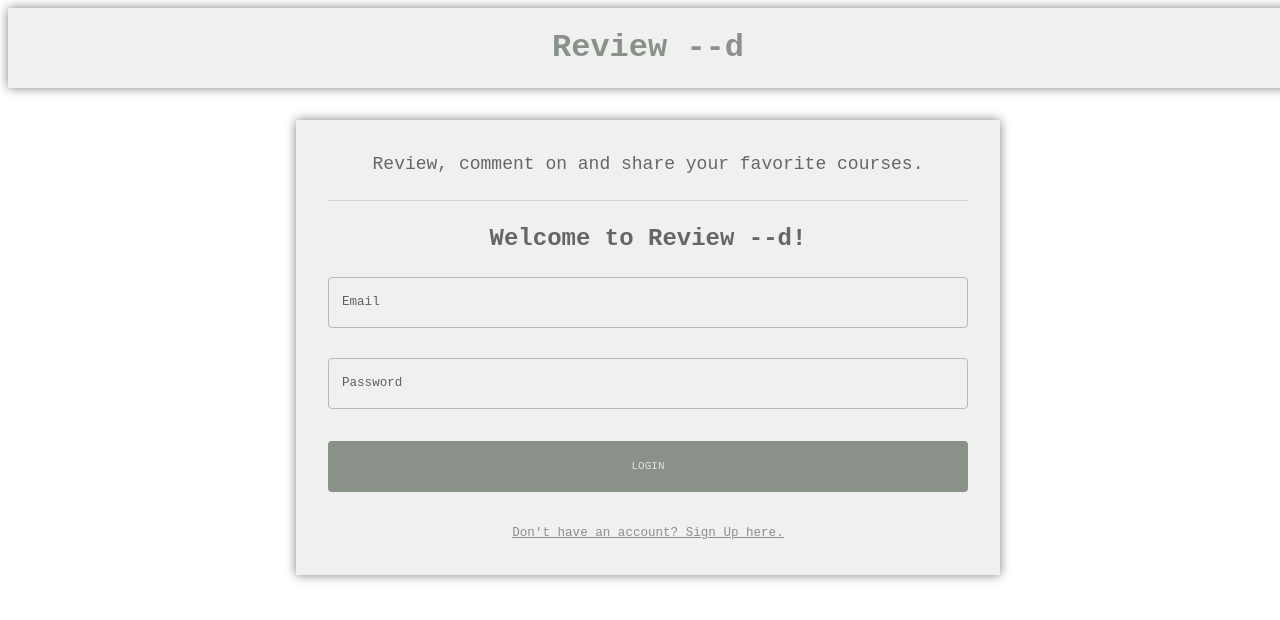
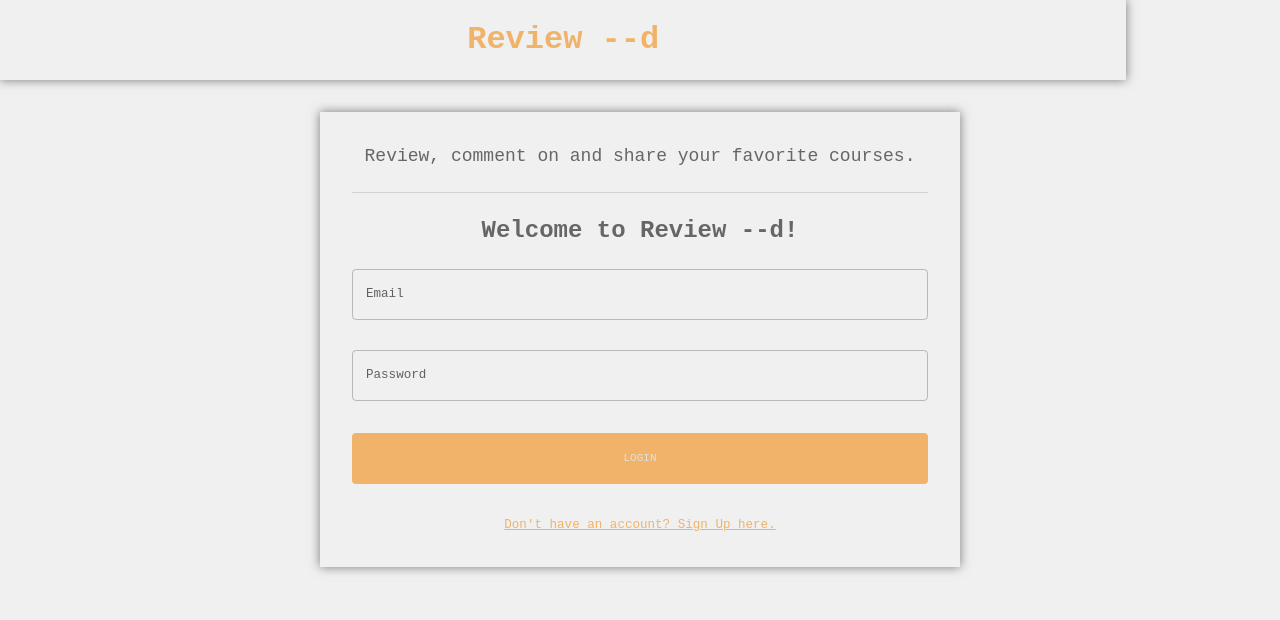
Before and after one commit to Ivargavve/Review-d, a React (Create React App) app in the folder client/: page / in a window 1280 px wide. Shown: the top 620 px of the page. Built offline with nearby package versions, Linux system fonts and the light colour scheme.

Commit message:
new theme
new colors and dark mode fix

```diff
--- a/client/src/App.js
+++ b/client/src/App.js
@@ -4,7 +4,7 @@ import LoginPage from "scenes/loginPage";
 import ProfilePage from "scenes/profilePage";
 import { useMemo } from "react";
 import { useSelector } from "react-redux";
-import { ThemeProvider } from "@mui/material";
+import { CssBaseline, ThemeProvider } from "@mui/material";
 import { createTheme } from "@mui/material/styles";
 import { themeSettings } from "./theme";
 import React, { useEffect } from 'react';
@@ -33,6 +33,7 @@ function App() {
     <div className="App">
       <BrowserRouter>
         <ThemeProvider theme={theme}>
+        <CssBaseline />
           <Routes>
             <Route path="/" element={<LoginPage />} />
             <Route path="/home" element={isAuth ? <HomePage /> : <Navigate to="/" />} />
--- a/client/src/scenes/navbar/index.jsx
+++ b/client/src/scenes/navbar/index.jsx
@@ -35,7 +35,7 @@ const Navbar = () => {
   const dark = theme.palette.neutral.dark;
   const background = theme.palette.background.default;
   const primaryLight = theme.palette.primary.light;
-  const alt = theme.palette.background.default;
+  const alt = theme.palette.background.alt;
   const fullName = `${user.firstName} ${user.lastName}`;
 
   return (
--- a/client/src/scenes/widgets/myPostWidget.jsx
+++ b/client/src/scenes/widgets/myPostWidget.jsx
@@ -16,13 +16,12 @@ import {
   } from "@mui/material";
   import FlexBetween from "components/flexBetween";
   import Dropzone from "react-dropzone";
-  import ImageUser from "components/imageUser";
   import WidgetWrap from "components/widgetWrap";
   import { useState } from "react";
   import { useDispatch, useSelector } from "react-redux";
   import { setPosts } from "state";
 
-  const MyPostWidget = ({ picturePath }) => {
+  const MyPostWidget = () => {
     const dispatch = useDispatch();
     const [isImage, setIsImage] = useState(false);
     const [image, setImage] = useState(null);
--- a/client/src/theme.js
+++ b/client/src/theme.js
@@ -16,16 +16,16 @@ export const colorTokens = {
     1000: "#000000",
   },
   primary: {
-    50: "#101210",
-    100: "#1d1f1d",
-    200: "#323632",
-    300: "#4d524d",
-    400: "#6c736c",
-    500: "#899189",
-    600: "#a2aba2",
-    700: "#b8c2b8",
-    800: "#ced9ce",
-    900: "#d5edd5",
+    50: "#f0ebe6",
+    100: "#f0e5d8",
+    200: "#f0dec9",
+    300: "#f0cfa8",
+    400: "#f0c28b",
+    500: "#f0b369",
+    600: "#f2a74b",
+    700: "#f29d35",
+    800: "#f79925",
+    900: "#f28705",
   },
 };
 
```
